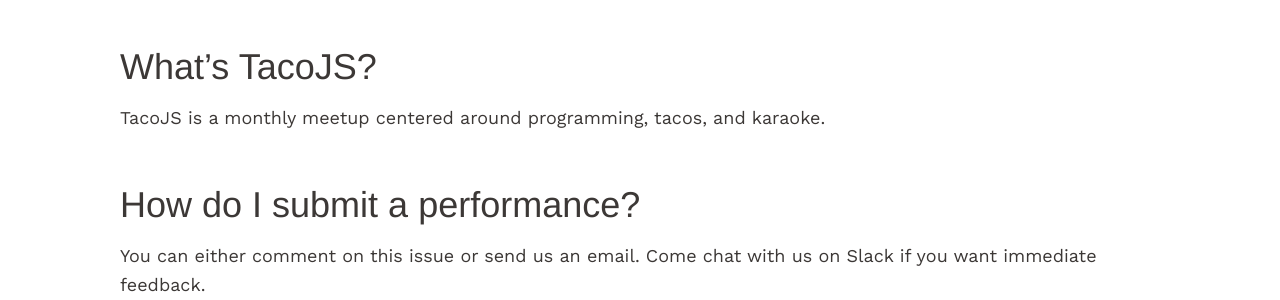
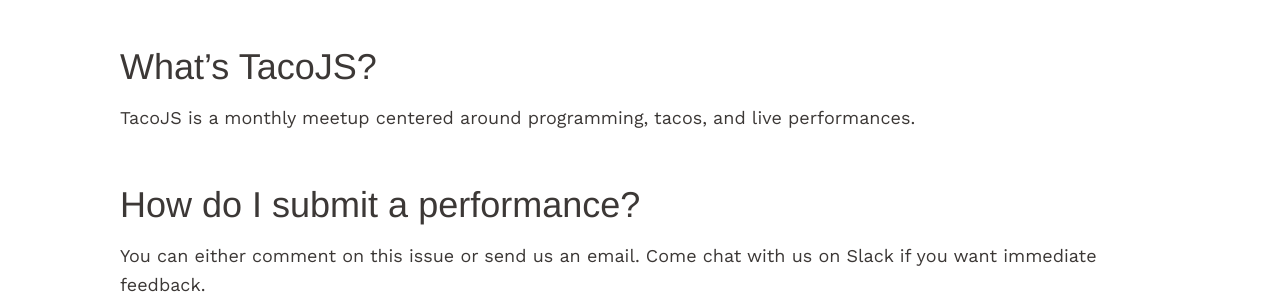
Before and after one commit to TacoJS/tacojs.github.io, a Jekyll site: the page built from pages/performers.md, in a window 1280 px wide. Shown: the part 333-633 px from the top of the page. Built offline with Jekyll 4.4.1, drawn with Linux system fonts in a browser that asks for light colours; nearby versions of some CDN libraries; some web fonts are replaced.

Commit message:
karaoke -> live performances

```diff
--- a/pages/performers.md
+++ b/pages/performers.md
@@ -5,7 +5,7 @@
 ---
 
 ## What’s TacoJS?
-TacoJS is a monthly meetup centered around programming, tacos, and karaoke.
+TacoJS is a monthly meetup centered around programming, tacos, and live performances.
 
 ## How do I submit a performance?
 You can either comment on this issue or send us an email. Come chat with us on Slack if you want immediate feedback.
```
Also changed, not shown: pages/speakers.md (+1 -1 lines).
